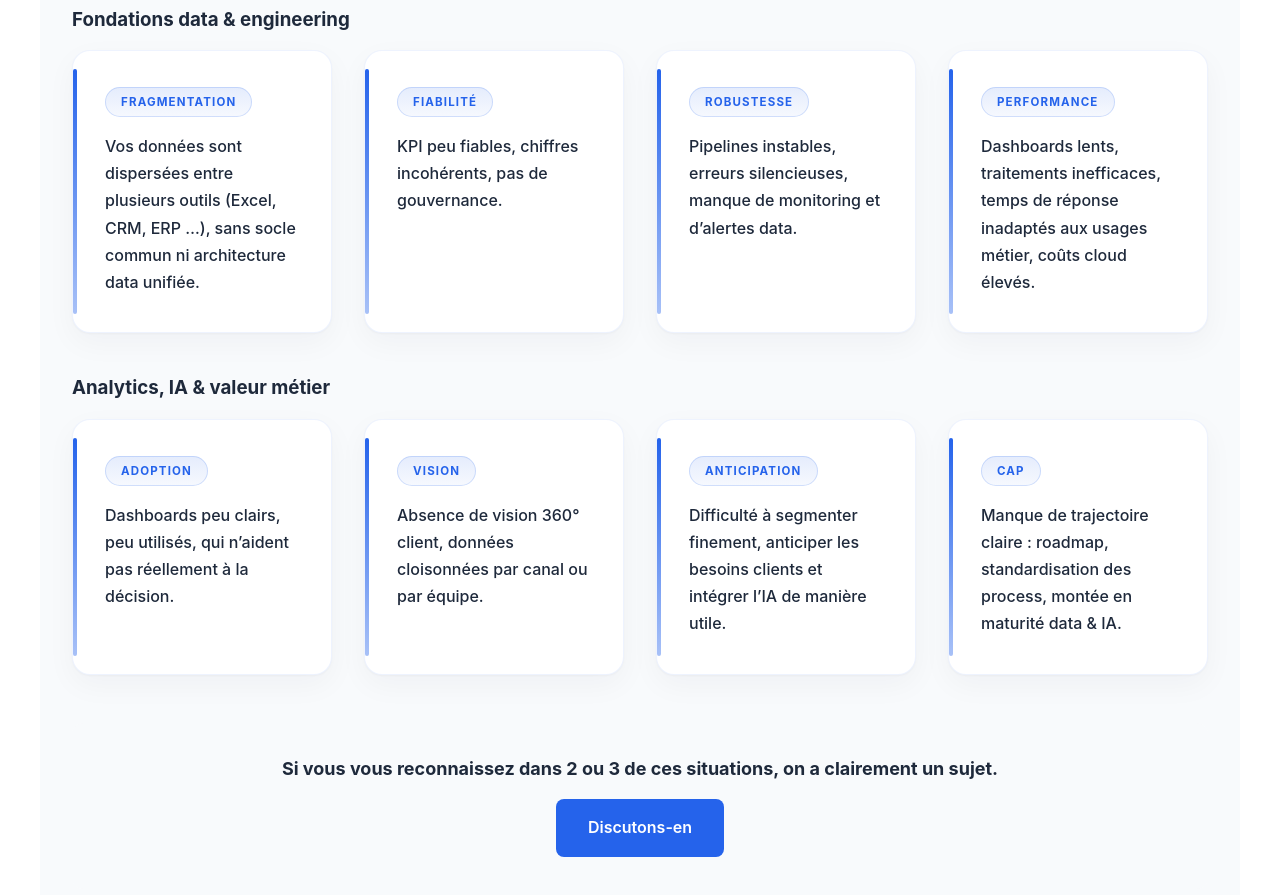
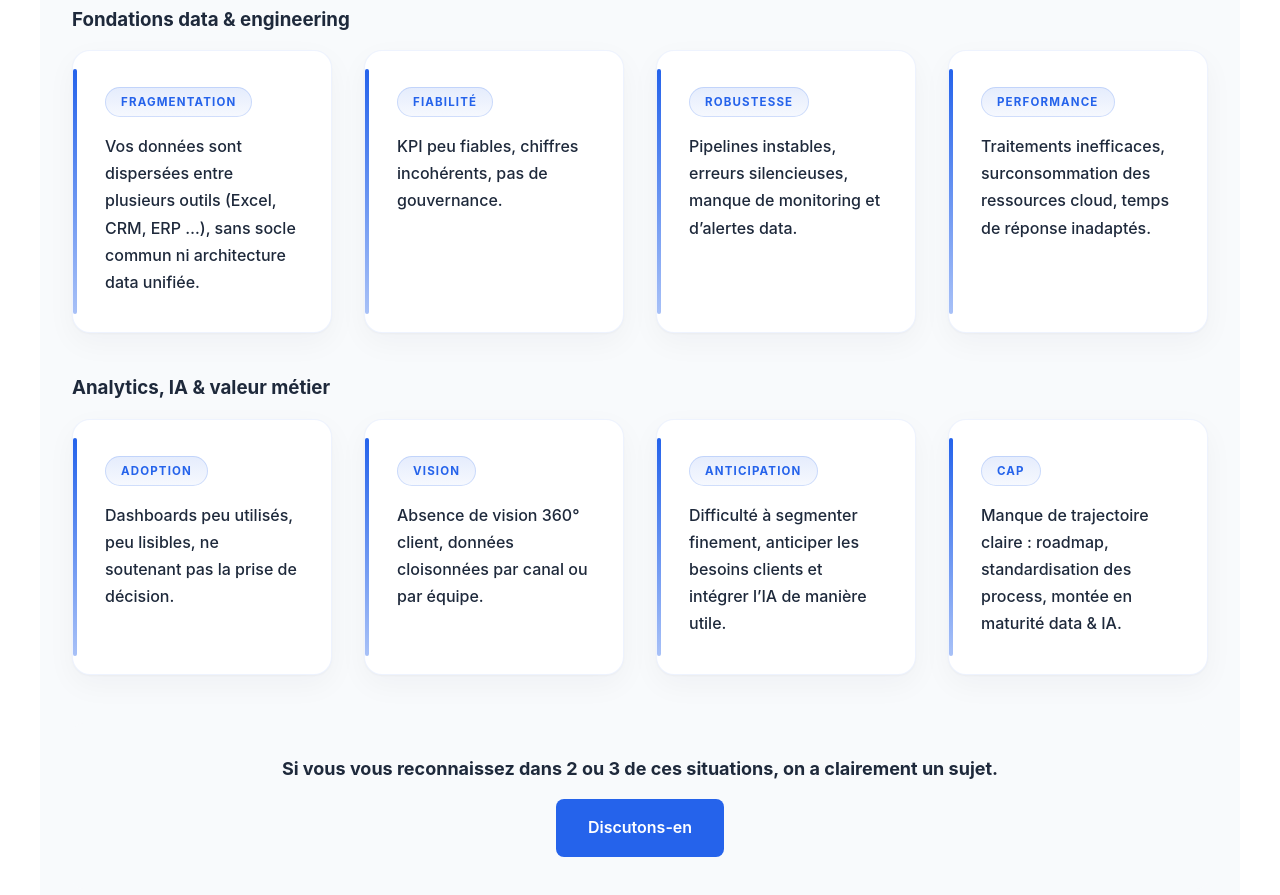
Before and after one commit to meneda11/meneda11, a plain HTML site: page free.html in a window 1280 px wide. Shown: the part 1140-2035 px from the top of the page. Drawn offline with Linux system fonts and the light colour scheme.

Commit message:
Update free.html

```diff
--- a/free.html
+++ b/free.html
@@ -884,8 +884,7 @@
             <div class="symptom-card premium">
                 <span class="symptom-pill">Performance</span>
                 <p class="symptom-text">
-                    Dashboards lents, traitements inefficaces,
-                    temps de réponse inadaptés aux usages métier, coûts cloud élevés.
+                    Traitements inefficaces, surconsommation des ressources cloud, temps de réponse inadaptés.
                 </p>
             </div>
         </div>
@@ -901,8 +900,7 @@
             <div class="symptom-card premium">
                 <span class="symptom-pill">Adoption</span>
                 <p class="symptom-text">
-                    Dashboards peu clairs, peu utilisés,
-                    qui n’aident pas réellement à la décision.
+                    Dashboards peu utilisés, peu lisibles, ne soutenant pas la prise de décision.
                 </p>
             </div>
 
```
